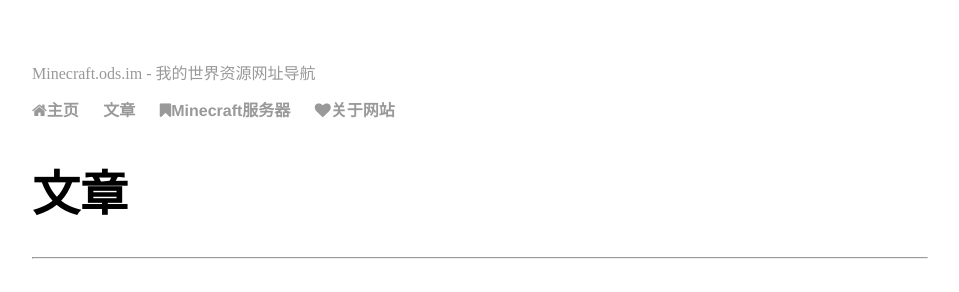
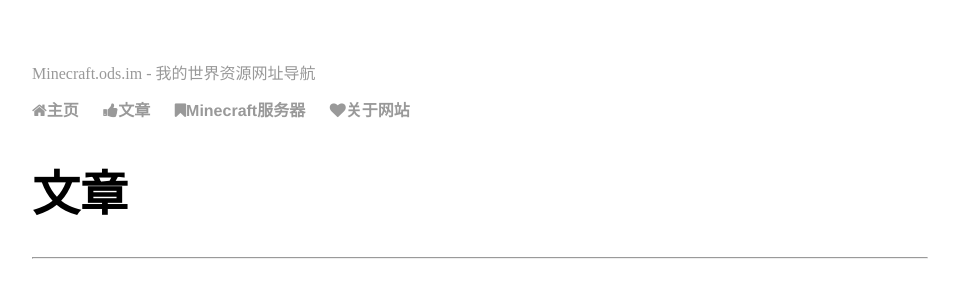
Before and after one commit to vlian5/Minecraft, a Jekyll site: the page built from page/1category.html, in a window 1280 px wide. Shown: the top 292 px of the page, without its empty margins (160-1119 px from the left). Built offline with Jekyll 4.4.1, drawn with Linux system fonts in a browser that asks for light colours; comment, search, counter and statistics services are not loaded; a style sheet for code colours, icons or effects is not loaded.

Commit message:
Update 1category.html

```diff
--- a/page/1category.html
+++ b/page/1category.html
@@ -2,7 +2,7 @@
 layout: default
 title: 文章
 permalink: /category/
-icon: menu
+icon: thumbs-up
 type: page
 ---
 
```
